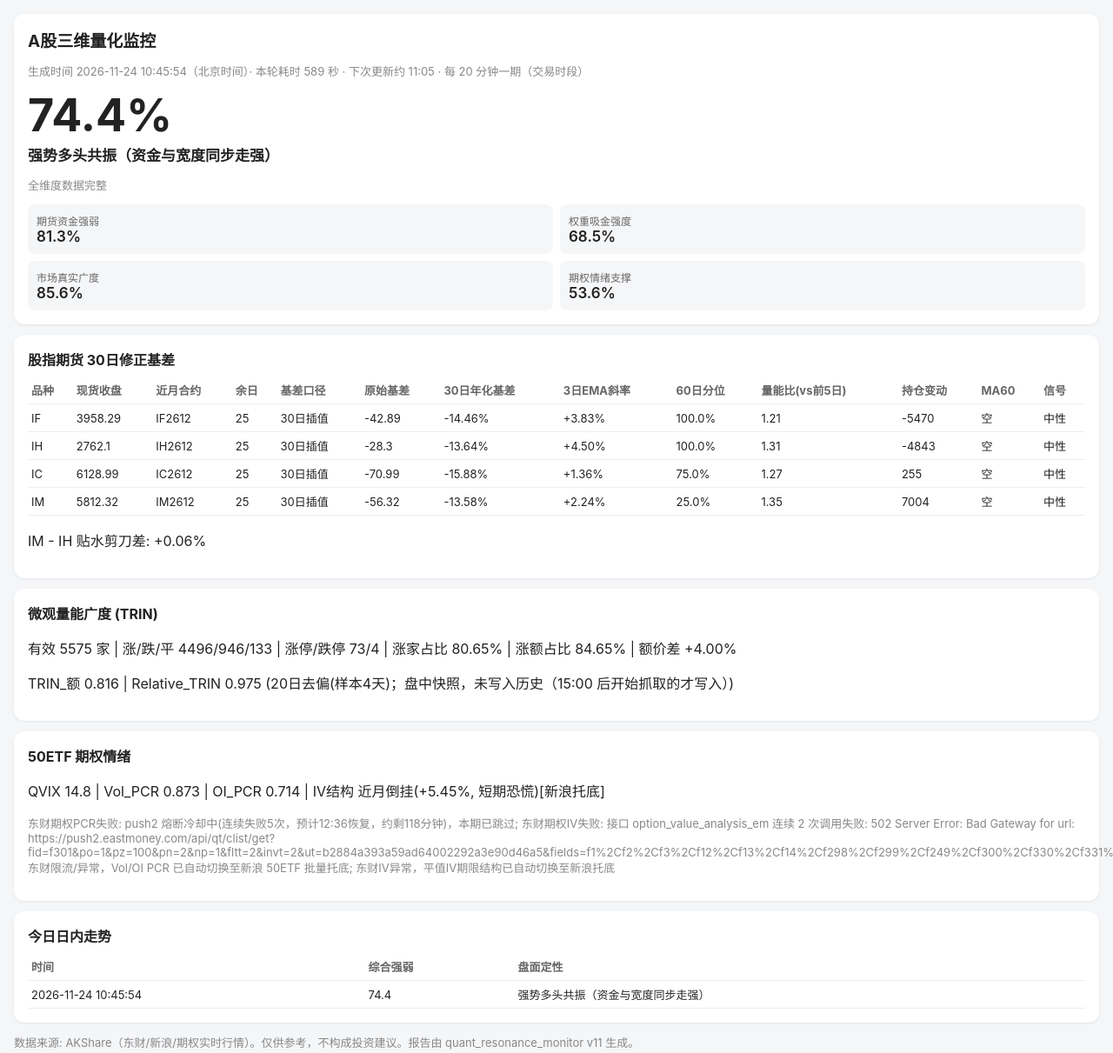
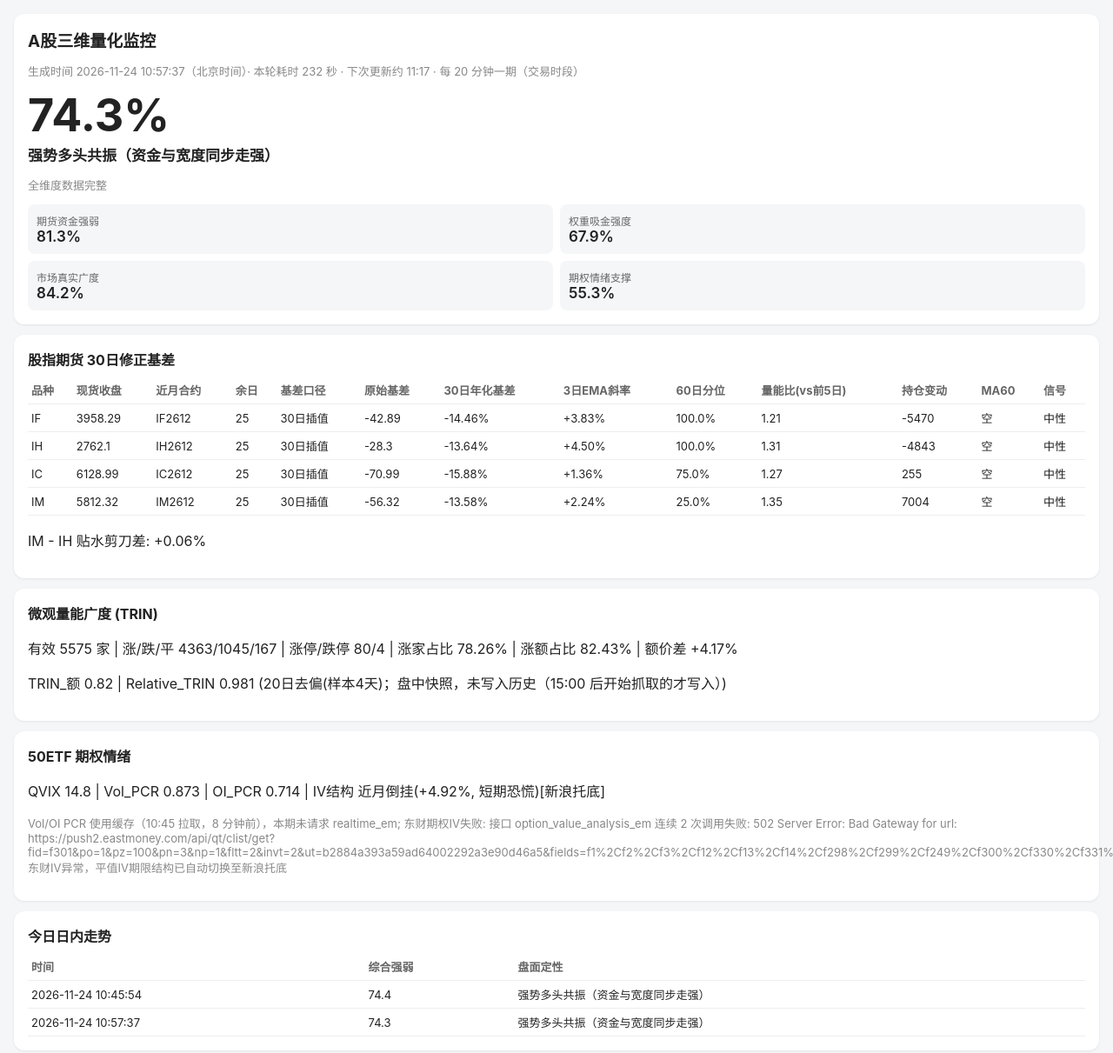
Before and after one commit to sleepy980wl/quant-resonance-monitor, a plain HTML site: page report/index.html in a window 1280 px wide. Shown: the top 1211 px of the page at 87% size. Drawn offline with Linux system fonts and the light colour scheme.

Commit message:
Monitor update 2026-11-24 02:57 UTC

```diff
--- a/monitor_data/intraday_strength_20261124.csv
+++ b/monitor_data/intraday_strength_20261124.csv
@@ -1,2 +1,3 @@
 time,credibility,total_strength_pct,futures_pct,weight_capital_pct,breadth_pct,option_pct,trin_amt,rel_trin,amt_spread,if_30d_rate,im_ih_spread,vol_pcr,oi_pcr,qvix,regime
 2026-11-24 10:45:54,全维度数据完整,74.4,81.3,68.5,85.6,53.6,0.816,0.975,4.0,-14.465,0.063,0.873,0.714,14.8,强势多头共振（资金与宽度同步走强）
+2026-11-24 10:57:37,全维度数据完整,74.3,81.3,67.9,84.2,55.3,0.82,0.981,4.17,-14.465,0.063,0.873,0.714,14.8,强势多头共振（资金与宽度同步走强）
--- a/report/index.html
+++ b/report/index.html
@@ -18,20 +18,20 @@ th{color:#666} .scroll{overflow-x:auto}
 .grid b{display:block;font-size:12px;color:#666;font-weight:400} .grid span{font-size:17px;font-weight:600}
 </style></head><body>
 <div class="card"><h1>A股三维量化监控</h1>
-<p class="muted">生成时间 2026-11-24 10:45:54（北京时间）· 本轮耗时 589 秒 · 下次更新约 11:05 · 每 20 分钟一期（交易时段）</p>
-<div class="score">74.4%</div>
+<p class="muted">生成时间 2026-11-24 10:57:37（北京时间）· 本轮耗时 232 秒 · 下次更新约 11:17 · 每 20 分钟一期（交易时段）</p>
+<div class="score">74.3%</div>
 <div class="regime">强势多头共振（资金与宽度同步走强）</div>
 <p class="muted">全维度数据完整</p>
 <div class="grid">
 <div><b>期货资金强弱</b><span>81.3%</span></div>
-<div><b>权重吸金强度</b><span>68.5%</span></div>
-<div><b>市场真实广度</b><span>85.6%</span></div>
-<div><b>期权情绪支撑</b><span>53.6%</span></div>
+<div><b>权重吸金强度</b><span>67.9%</span></div>
+<div><b>市场真实广度</b><span>84.2%</span></div>
+<div><b>期权情绪支撑</b><span>55.3%</span></div>
 </div></div>
 
 <div class="card"><h2>股指期货 30日修正基差</h2><div class='scroll'><table><thead><tr><th>品种</th><th>现货收盘</th><th>近月合约</th><th>余日</th><th>基差口径</th><th>原始基差</th><th>30日年化基差</th><th>3日EMA斜率</th><th>60日分位</th><th>量能比(vs前5日)</th><th>持仓变动</th><th>MA60</th><th>信号</th></tr></thead><tbody><tr><td>IF</td><td>3958.29</td><td>IF2612</td><td>25</td><td>30日插值</td><td>-42.89</td><td>-14.46%</td><td>+3.83%</td><td>100.0%</td><td>1.21</td><td>-5470</td><td>空</td><td>中性</td></tr><tr><td>IH</td><td>2762.1</td><td>IH2612</td><td>25</td><td>30日插值</td><td>-28.3</td><td>-13.64%</td><td>+4.50%</td><td>100.0%</td><td>1.31</td><td>-4843</td><td>空</td><td>中性</td></tr><tr><td>IC</td><td>6128.99</td><td>IC2612</td><td>25</td><td>30日插值</td><td>-70.99</td><td>-15.88%</td><td>+1.36%</td><td>75.0%</td><td>1.27</td><td>255</td><td>空</td><td>中性</td></tr><tr><td>IM</td><td>5812.32</td><td>IM2612</td><td>25</td><td>30日插值</td><td>-56.32</td><td>-13.58%</td><td>+2.24%</td><td>25.0%</td><td>1.35</td><td>7004</td><td>空</td><td>中性</td></tr></tbody></table></div><p>IM - IH 贴水剪刀差: +0.06%</p></div>
-<div class="card"><h2>微观量能广度 (TRIN)</h2><p>有效 5575 家 | 涨/跌/平 4496/946/133 | 涨停/跌停 73/4 | 涨家占比 80.65% | 涨额占比 84.65% | 额价差 +4.00%</p><p>TRIN_额 0.816 | Relative_TRIN 0.975 (20日去偏(样本4天)；盘中快照，未写入历史（15:00 后开始抓取的才写入）)</p></div>
-<div class="card"><h2>50ETF 期权情绪</h2><p>QVIX 14.8 | Vol_PCR 0.873 | OI_PCR 0.714 | IV结构 近月倒挂(+5.45%, 短期恐慌)[新浪托底]</p><p class='muted'>东财期权PCR失败: push2 熔断冷却中(连续失败5次，预计12:36恢复，约剩118分钟)，本期已跳过; 东财期权IV失败: 接口 option_value_analysis_em 连续 2 次调用失败: 502 Server Error: Bad Gateway for url: https://push2.eastmoney.com/api/qt/clist/get?fid=f301&amp;po=1&amp;pz=100&amp;pn=2&amp;np=1&amp;fltt=2&amp;invt=2&amp;ut=b2884a393a59ad64002292a3e90d46a5&amp;fields=f1%2Cf2%2Cf3%2Cf12%2Cf13%2Cf14%2Cf298%2Cf299%2Cf249%2Cf300%2Cf330%2Cf331%2Cf332%2Cf333%2Cf334%2Cf335%2Cf336%2Cf301%2Cf152&amp;fs=m%3A10; 东财限流/异常，Vol/OI PCR 已自动切换至新浪 50ETF 批量托底; 东财IV异常，平值IV期限结构已自动切换至新浪托底</p></div>
-<div class="card"><h2>今日日内走势</h2><div class='scroll'><table><thead><tr><th>时间</th><th>综合强弱</th><th>盘面定性</th></tr></thead><tbody><tr><td>2026-11-24 10:45:54</td><td>74.4</td><td>强势多头共振（资金与宽度同步走强）</td></tr></tbody></table></div></div>
+<div class="card"><h2>微观量能广度 (TRIN)</h2><p>有效 5575 家 | 涨/跌/平 4363/1045/167 | 涨停/跌停 80/4 | 涨家占比 78.26% | 涨额占比 82.43% | 额价差 +4.17%</p><p>TRIN_额 0.82 | Relative_TRIN 0.981 (20日去偏(样本4天)；盘中快照，未写入历史（15:00 后开始抓取的才写入）)</p></div>
+<div class="card"><h2>50ETF 期权情绪</h2><p>QVIX 14.8 | Vol_PCR 0.873 | OI_PCR 0.714 | IV结构 近月倒挂(+4.92%, 短期恐慌)[新浪托底]</p><p class='muted'>Vol/OI PCR 使用缓存（10:45 拉取，8 分钟前），本期未请求 realtime_em; 东财期权IV失败: 接口 option_value_analysis_em 连续 2 次调用失败: 502 Server Error: Bad Gateway for url: https://push2.eastmoney.com/api/qt/clist/get?fid=f301&amp;po=1&amp;pz=100&amp;pn=3&amp;np=1&amp;fltt=2&amp;invt=2&amp;ut=b2884a393a59ad64002292a3e90d46a5&amp;fields=f1%2Cf2%2Cf3%2Cf12%2Cf13%2Cf14%2Cf298%2Cf299%2Cf249%2Cf300%2Cf330%2Cf331%2Cf332%2Cf333%2Cf334%2Cf335%2Cf336%2Cf301%2Cf152&amp;fs=m%3A10; 东财IV异常，平值IV期限结构已自动切换至新浪托底</p></div>
+<div class="card"><h2>今日日内走势</h2><div class='scroll'><table><thead><tr><th>时间</th><th>综合强弱</th><th>盘面定性</th></tr></thead><tbody><tr><td>2026-11-24 10:45:54</td><td>74.4</td><td>强势多头共振（资金与宽度同步走强）</td></tr><tr><td>2026-11-24 10:57:37</td><td>74.3</td><td>强势多头共振（资金与宽度同步走强）</td></tr></tbody></table></div></div>
 <p class="muted">数据来源: AKShare（东财/新浪/期权实时行情）。仅供参考，不构成投资建议。报告由 quant_resonance_monitor v11 生成。</p>
 </body></html>
```
